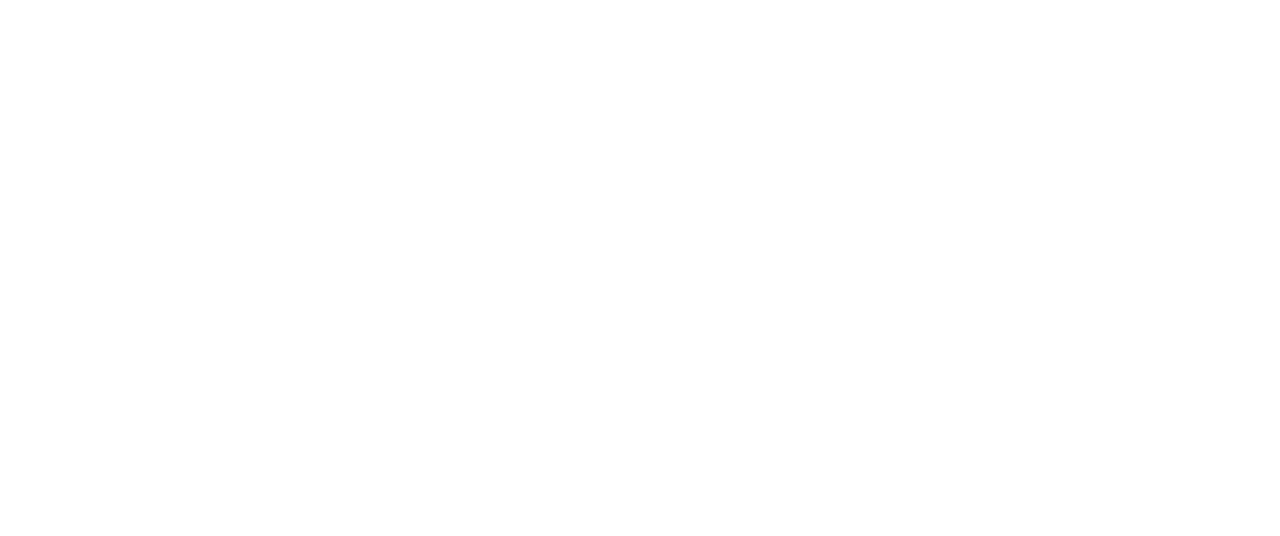
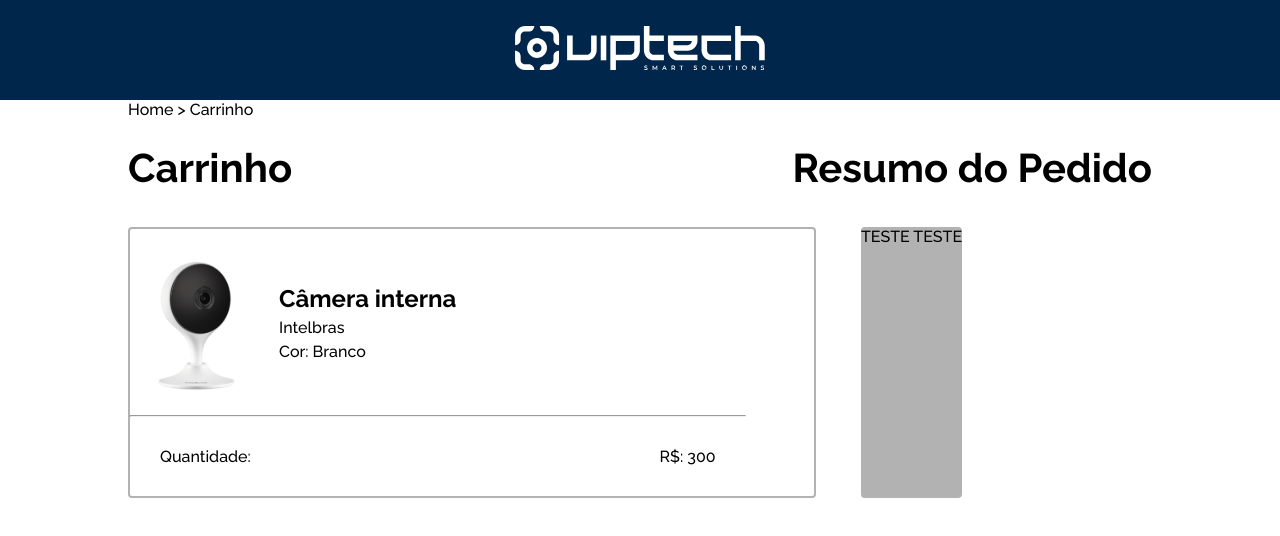
Before and after one commit to T-pl/viptech-project, a React (Create React App) app: page /carrinho in a window 1280 px wide. Before the commit this address had no page. Shown: the top 536 px of the page. Built offline with nearby package versions, Linux system fonts and the light colour scheme.

Commit message:
VIP-002: Adicionei a page carrinho

```diff
--- a/src/components/Products/Products.jsx
+++ b/src/components/Products/Products.jsx
@@ -3,8 +3,13 @@
 import carrinho from '../../assets/images/carrinho.svg'
 import edit from '../../assets/images/edit.svg'
 import delet from '../../assets/images/delete.svg'
+import { Link } from 'react-router-dom'
 
 export function Products() {
+  function checkDelet(e) {
+    e.preventDefault();
+    alert('Tem certeza que deseja excluir o Produto?')
+  }
   return (
     <div className="products">
       <div className="infoProducts">
@@ -19,9 +24,9 @@
       </div>
       <div className="crudProd">
         <ul className='actionList'>
-          <li > <img className="iconTest" src={carrinho} alt="Carrinho de Compras" /> </li>
-          <li> <img src={edit} alt="Icone Editar" /> </li>
-          <li> <img src={delet} alt="" /> </li>
+          <li > <Link exact to="/carrinho"><img className="iconTest" src={carrinho} alt="Carrinho de Compras" /></Link> </li>
+          <li> <Link exact to="/editar"><img src={edit} alt="Icone Editar" /> </Link> </li>
+          <li> <button onClick={checkDelet}> <img src={delet} alt="Icone Deletar" /></button> </li>
         </ul>
       </div>
 
--- a/src/index.css
+++ b/src/index.css
@@ -1,11 +1,7 @@
-body {
-	margin: 0;
+* {
 	font-family: "Raleway", sans-serif;
 	-webkit-font-smoothing: antialiased;
 	-moz-osx-font-smoothing: grayscale;
+	box-sizing: border-box;
+	margin: 0;
 }
-
-code {
-	font-family: source-code-pro, Menlo, Monaco, Consolas, "Courier New",
-		monospace;
-}
--- a/src/pages/Carrinho/Carrinho.jsx
+++ b/src/pages/Carrinho/Carrinho.jsx
@@ -1,11 +1,43 @@
 import { Header } from "../../components/Header/Header";
-
-
+import imgPro from '../../assets/images/m-direita.svg'
+import './carrinho.css'
 export function Carrinho() {
   return (
     <>
       <Header />
-      <h1>CARRINHO WORKS!!!</h1>
+      <main>
+        <span className="pathRoute" >Home &gt; Carrinho</span>
+        <div className="intro">
+          <h2 className="titleProduct">Carrinho</h2>
+          <h2 className="titleProduct">Resumo do Pedido</h2>
+        </div>
+        <div className="secaoCarrinhoFinalizar">
+          <div className="secaoCarPro">
+            <div className="carProduct">
+              <img src={imgPro} alt="" />
+              <div className="infoProduct">
+                <span className='titleProd'>Câmera interna</span>
+                <span>Intelbras</span>
+                <span>Cor: Branco</span>
+              </div>
+            </div>
+            <hr className="divider" />
+            <div className="quantValor">
+              <div className="quantidade">
+                <span>Quantidade:</span>
+              </div>
+              <div className="valor">
+                R$: 300
+              </div>
+            </div>
+          </div>
+          <div className="resumoPedido">
+            TESTE TESTE
+          </div>
+        </div>
+
+      </main>
+
     </>
   );
 }
--- a/src/pages/Carrinho/carrinho.css
+++ b/src/pages/Carrinho/carrinho.css
@@ -0,0 +1,52 @@
+main {
+	width: 80%;
+}
+main .intro {
+	display: flex;
+	justify-content: space-between;
+	align-items: center;
+	margin-top: 0;
+}
+
+main .intro .titleProduct {
+	font-size: 2.5rem;
+	font-weight: bold;
+}
+
+main .secaoCarrinhoFinalizar {
+	display: flex;
+	gap: 2.8125rem;
+	padding-top: 2.25rem;
+}
+
+main .secaoCarPro {
+	border: 2px solid #b2b2b2;
+	width: 43rem;
+	border-radius: 4px;
+}
+main .secaoCarPro .divider {
+	width: 90%;
+}
+main .carProduct {
+	display: flex;
+	gap: 25px;
+}
+
+main .carProduct .infoProduct {
+	display: flex;
+	flex-direction: column;
+	justify-content: center;
+	gap: 5px;
+}
+
+main .secaoCarPro .quantValor {
+	display: flex;
+	justify-content: space-between;
+	width: 90%;
+	padding: 1.875rem 1.875rem;
+}
+
+main .resumoPedido {
+	border-radius: 4px;
+	background-color: #b2b2b2;
+}
--- a/src/pages/EditProduct/Editpage.jsx
+++ b/src/pages/EditProduct/Editpage.jsx
@@ -1,4 +1,4 @@
-import Header from '../../components/Header/Header'
+import { Header } from '../../components/Header/Header'
 export function Editpage() {
   return (
     <>
--- a/src/routes/AppRoutes.jsx
+++ b/src/routes/AppRoutes.jsx
@@ -1,5 +1,8 @@
 import { BrowserRouter as Router, Route, Routes, } from 'react-router-dom';
 import { Addproduct } from '../pages/AddProduct/Addproduct';
+import { Carrinho } from '../pages/Carrinho/Carrinho';
+import { Editpage } from '../pages/EditProduct/Editpage';
+
 import { Home } from "../pages/Home/Home";
 
 export function AppRoutes() {
@@ -11,12 +14,12 @@
       <Routes>
         <Route exact path='/addproduct' element={<Addproduct />} />
       </Routes>
-      {/* <Routes>
+      <Routes>
         <Route exact path='/carrinho' element={<Carrinho />} />
       </Routes>
       <Routes>
-        <Route exact path='/editar' element={<EditProduct />} />
-      </Routes> */}
+        <Route exact path='/editar' element={<Editpage />} />
+      </Routes>
     </Router>
   );
 }
```
Also changed, not shown: 1 other file (tests, documents, lock files or other folders).
